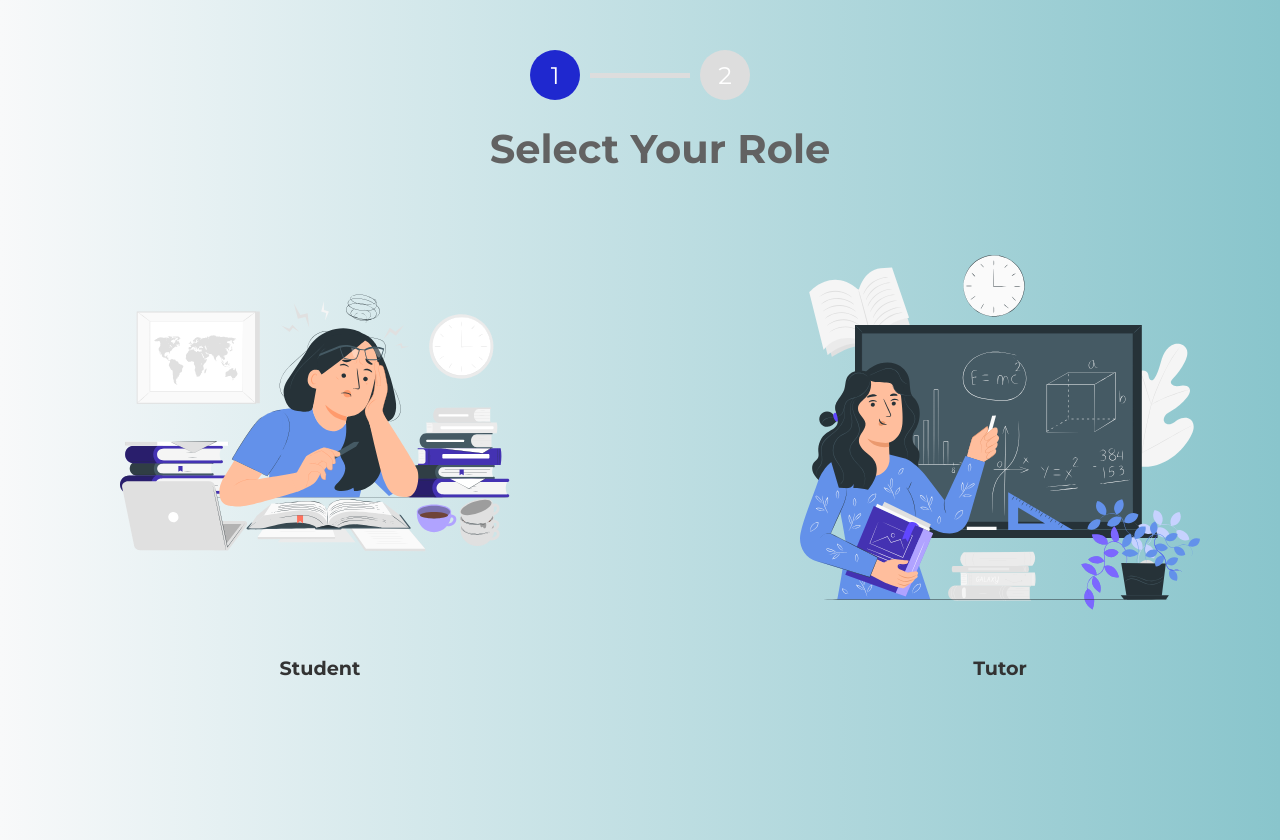
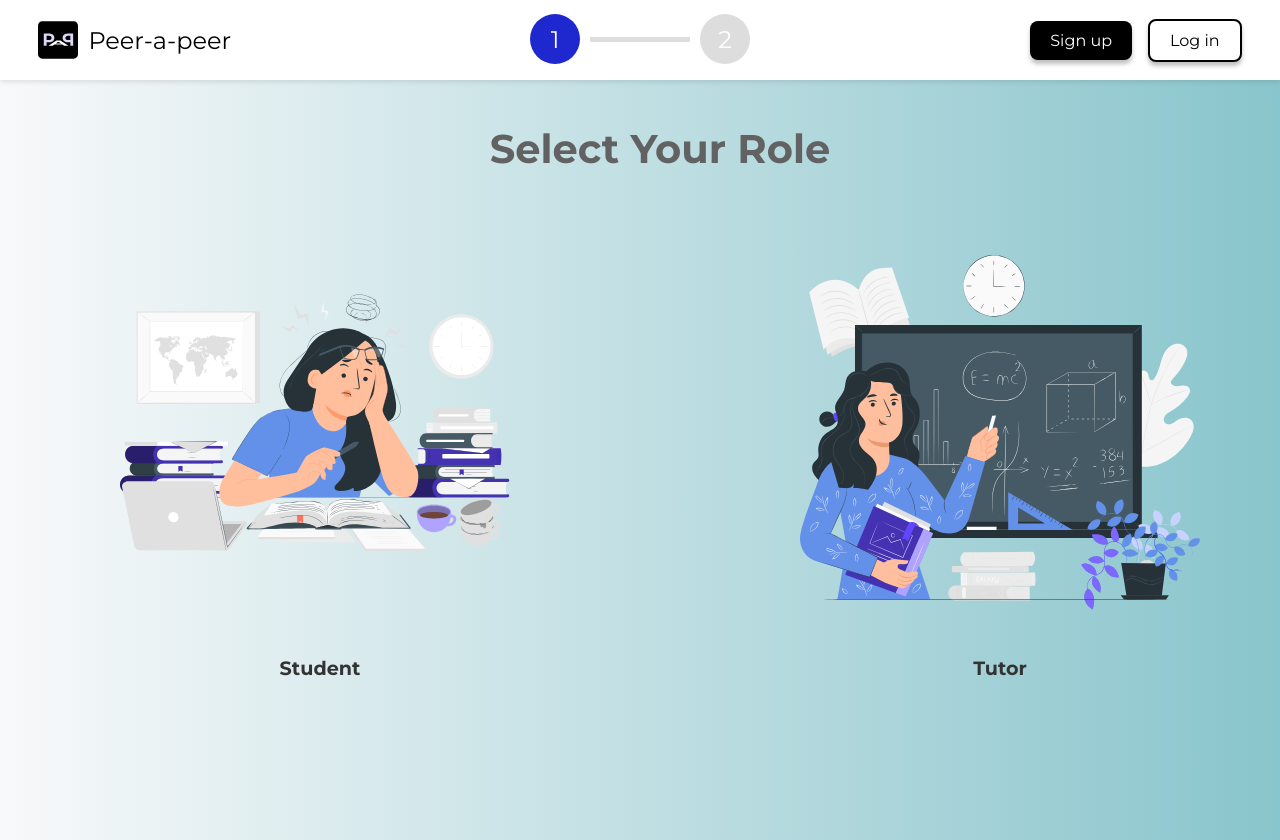
Before and after one commit to StrivingToAdoniss/PEER-tutoring-platform, a React (Create React App) app in the folder frontend/: page /signup in a window 1280 px wide. Built offline with nearby package versions, Linux system fonts and the light colour scheme.

Commit message:
Profile Update

```diff
--- a/frontend/src/components/Navbar.js
+++ b/frontend/src/components/Navbar.js
@@ -1,22 +1,69 @@
 // src/components/Navbar.js
-import '../styles/Navbar.css';  // If you want to add CSS for styling
 import Button from './Button';
-import NavLink from './NavLink';
+import React, { useEffect, useState } from 'react';
 import { useNavigate } from 'react-router-dom';
+import '../styles/Navbar.css';
 import logo from '../assets/Global/logo.svg';
+import logoutIcon from '../assets/ProfilePage/logout_button.svg';
+import defaultProfilePicture from '../assets/ProfilePage/default_profile_pic.svg'; // Profile picture
 
 const Navbar = () => {
   const navigate = useNavigate();
+  const [isLoggedIn, setIsLoggedIn] = useState(false);
+
+  useEffect(() => {
+    const token = localStorage.getItem('accessToken'); // Check for token
+    if (token) {
+      // Optionally, add a simple check for token validity (not expired)
+      setIsLoggedIn(true);
+    } else {
+      setIsLoggedIn(false);
+    }
+  }, []);
+
+  const handleLogout = () => {
+    localStorage.removeItem('accessToken'); // Clear token
+    localStorage.removeItem('refreshToken');
+    setIsLoggedIn(false); // Update state
+    navigate('/login'); // Redirect to login page
+  };
+
   return (
     <nav className="navbar">
-      <div className="navbar-logo">
-        {/* Logo image next to the Peer-a-peer text */}
+      {/* Logo */}
+      <div className="navbar-logo" onClick={() => navigate('/')} style={{ cursor: 'pointer' }}>
         <img src={logo} alt="Logo" className="logo-image" />
-        Peer-a-peer
+        <span className="logo-text">Peer-a-peer</span>
       </div>
+
+      {/* Conditional Buttons */}
       <div className="navbar-buttons">
-        <Button text="Sign up" onClick={() => navigate('/signup')} className="black-button" />
-        <Button text="Log in" onClick={() => navigate('/login')} className="outline-button" />
+        {isLoggedIn ? (
+          <>
+            {/* Profile Picture Button */}
+            <img
+              src={defaultProfilePicture}
+              alt="Profile"
+              className="profile-button"
+              onClick={() => navigate('/profile')}
+              style={{ cursor: 'pointer', height: '40px', width: '40px', borderRadius: '50%' }}
+            />
+
+            {/* Logout Icon */}
+            <img
+              src={logoutIcon}
+              alt="Log out"
+              className="logout-button"
+              onClick={handleLogout}
+              style={{ cursor: 'pointer', height: '40px', width: '40px' }}
+            />
+          </>
+        ) : (
+          <div className="navbar-buttons">
+          <Button text="Sign up" onClick={() => navigate('/signup')} className="black-button" />
+          <Button text="Log in" onClick={() => navigate('/login')} className="outline-button" />
+        </div>
+        )}
       </div>
     </nav>
   );
--- a/frontend/src/pages/LogIn.js
+++ b/frontend/src/pages/LogIn.js
@@ -1,10 +1,21 @@
 // src/pages/LogIn.js
-import React from 'react';
+import React, { useEffect } from 'react';
 import LogInForm from '../components/LogInForm';  // Use the login form as a separate component
+import Navbar from '../components/Navbar';
+import {useNavigate } from 'react-router-dom';
+import { isLoggedIn } from '../utils/auth';
 
 const LogIn = () => {
+  const navigate = useNavigate();
+  useEffect(() => {
+    if (isLoggedIn()) {
+      navigate('/'); // Redirect to home page if logged in
+    }
+  }, [navigate]);
+
   return (
     <>
+      <Navbar />
       <LogInForm />
     </>
   );
--- a/frontend/src/pages/SignUp.js
+++ b/frontend/src/pages/SignUp.js
@@ -1,11 +1,22 @@
-import React from 'react';
+import React, { useEffect } from 'react';
 import MainForm from '../components/MainForm';  // Import the MainForm component
 import '../styles/SignUp.css';
+import Navbar from '../components/Navbar';
+import { useNavigate } from 'react-router-dom';
+import { isLoggedIn } from '../utils/auth';
 
 const SignUp = () => {
+  const navigate = useNavigate();
+  useEffect(() => {
+    if (isLoggedIn()) {
+      navigate('/'); // Redirect to home page if logged in
+    }
+  }, [navigate]);
+
   return (
     <div className="signup-container">
       {/* MainForm handles the entire form flow */}
+      <Navbar />
       <MainForm />
     </div>
   );
--- a/frontend/src/styles/MainForm.css
+++ b/frontend/src/styles/MainForm.css
@@ -10,7 +10,7 @@
   /* Step progress component styling */
   .step-progress {
     position: fixed; /* Keep the progress bar fixed at the top */
-    top: 5vh; /* Stick to the top of the viewport */
+    top: 0.5vh; /* Stick to the top of the viewport */
     left: 0;
     right: 0;
     z-index: 10; /* Ensure it's above other content */
--- a/frontend/src/styles/Navbar.css
+++ b/frontend/src/styles/Navbar.css
@@ -54,6 +54,32 @@
   text-decoration: underline;
 }
 
+.logout-button {
+  height: 40px;
+  width: 40px;
+  object-fit: contain;
+  transition: transform 0.2s ease;
+}
+
+.logout-button:hover {
+  transform: scale(1.1); /* Slight hover effect */
+}
+
+.profile-button {
+  height: 40px;
+  width: 40px;
+  border-radius: 50%;
+  object-fit: cover;
+  margin-right: 1vw;
+  transition: transform 0.2s ease;
+}
+
+.profile-button:hover {
+  transform: scale(1.1); /* Slight hover effect */
+}
+
+
+
 .navbar-links a.custom-nav-link:hover {
   font-weight: bold;
   color: black;
--- a/frontend/src/styles/SignUp.css
+++ b/frontend/src/styles/SignUp.css
@@ -126,6 +126,13 @@
   }
 
 
+  .signup-container .navbar {
+    position: fixed;
+    top: 0;
+    left: 0;
+    width: 100%;
+    z-index: 9;
+  }
 
   /* Responsive adjustments for smaller screens */
 @media (max-width: 768px) {
--- /dev/null
+++ b/frontend/src/utils/auth.js
@@ -0,0 +1,4 @@
+export const isLoggedIn = () => {
+    const accessToken = localStorage.getItem('accessToken');
+    return !!accessToken; // Return true if the token exists
+  };
```
